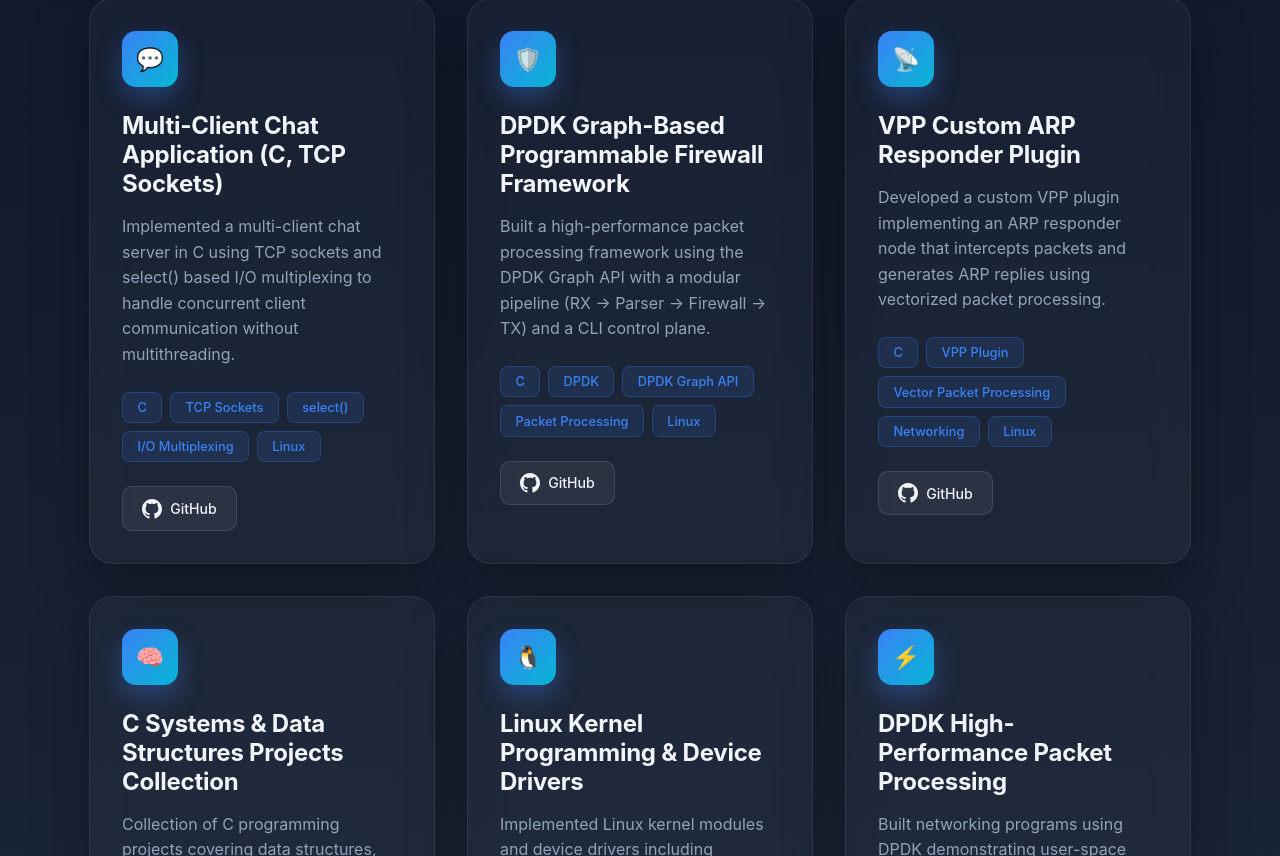
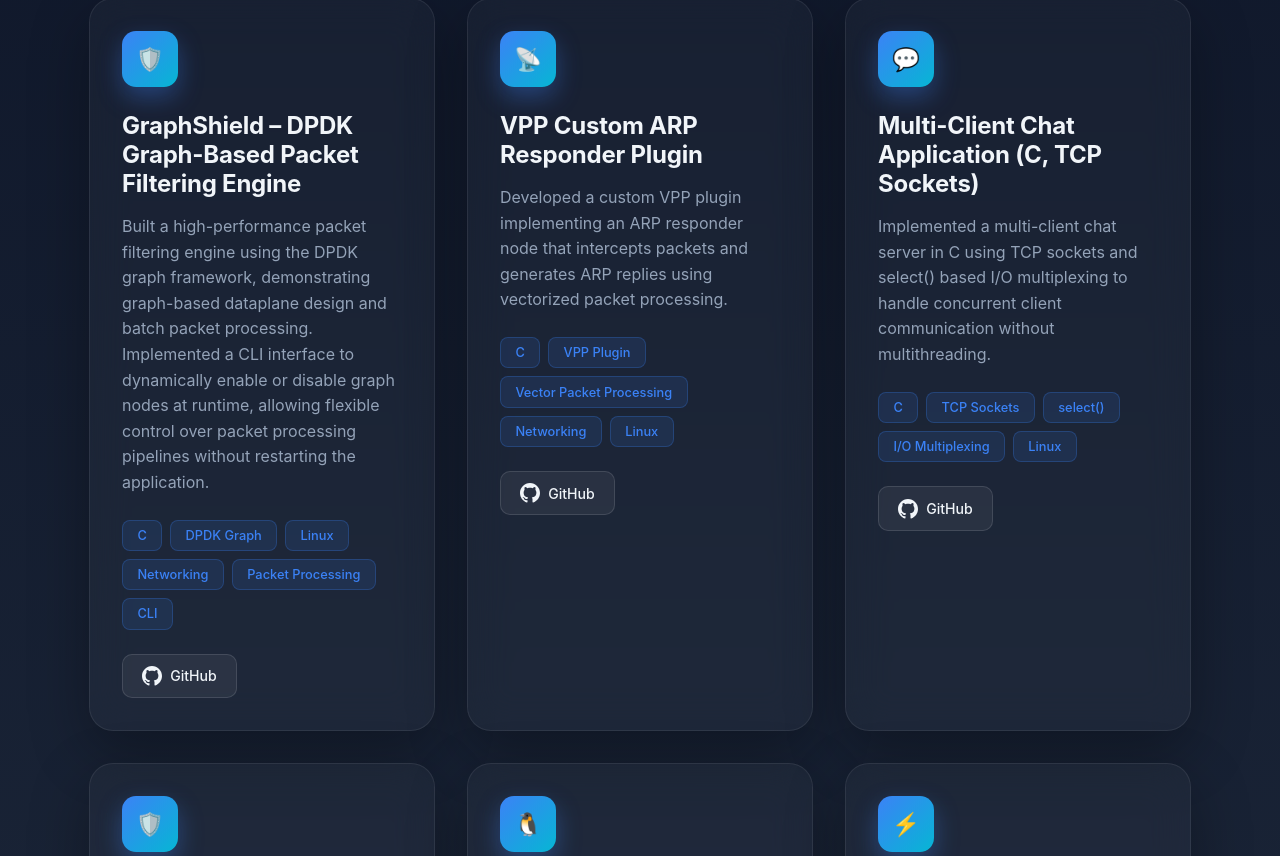
Before and after one commit to harshraj1695/Portfolio, a React (Vite) app: page / in a window 1280 px wide. Shown: the part 1764-2620 px from the top of the page. Built offline with nearby package versions, Linux system fonts and the light colour scheme; no server answers.

Commit message:
added the latest project

```diff
--- a/src/components/Projects.tsx
+++ b/src/components/Projects.tsx
@@ -3,6 +3,23 @@ import type { Project } from '../types';
 import './Projects.css';
 
 const projectsData: Project[] = [
+
+{
+  title: 'GraphShield – DPDK Graph-Based Packet Filtering Engine',
+  icon: '🛡️',
+  description:
+    'Built a high-performance packet filtering engine using the DPDK graph framework, demonstrating graph-based dataplane design and batch packet processing. Implemented a CLI interface to dynamically enable or disable graph nodes at runtime, allowing flexible control over packet processing pipelines without restarting the application.',
+  techStack: ['C', 'DPDK Graph', 'Linux', 'Networking', 'Packet Processing', 'CLI'],
+  githubUrl: 'https://github.com/harshraj1695/GraphShield',
+},
+{
+  title: 'VPP Custom ARP Responder Plugin',
+  icon: '📡',
+  description:
+    'Developed a custom VPP plugin implementing an ARP responder node that intercepts packets and generates ARP replies using vectorized packet processing.',
+  techStack: ['C', 'VPP Plugin', 'Vector Packet Processing', 'Networking', 'Linux'],
+  githubUrl: 'https://github.com/harshraj1695/VPP_For_Beginners/tree/main/plugins/myarp',
+},
 {
   title: 'Multi-Client Chat Application (C, TCP Sockets)',
   icon: '💬',
@@ -19,22 +36,14 @@ icon: '🛡️',
   techStack: ['C', 'DPDK', 'DPDK Graph API', 'Packet Processing', 'Linux'],
   githubUrl: 'https://github.com/harshraj1695/DPDK_For_Beginners/tree/main/dpdk-graph-fw',
 },
-{
-  title: 'VPP Custom ARP Responder Plugin',
-  icon: '📡',
-  description:
-    'Developed a custom VPP plugin implementing an ARP responder node that intercepts packets and generates ARP replies using vectorized packet processing.',
-  techStack: ['C', 'VPP Plugin', 'Vector Packet Processing', 'Networking', 'Linux'],
-  githubUrl: 'https://github.com/harshraj1695/VPP_For_Beginners/tree/main/plugins/myarp',
-},
-{
-  title: 'C Systems & Data Structures Projects Collection',
-  icon: '🧠',
-  description:
-    'Collection of C programming projects covering data structures, sockets, IPC mechanisms, multithreading, and system programming.',
-  techStack: ['C', 'POSIX APIs', 'Linux', 'Sockets', 'Multithreading', 'IPC'],
-  githubUrl: 'https://github.com/harshraj1695/Cprojects',
-},
+// {
+//   title: 'C Systems & Data Structures Projects Collection',
+//   icon: '🧠',
+//   description:
+//     'Collection of C programming projects covering data structures, sockets, IPC mechanisms, multithreading, and system programming.',
+//   techStack: ['C', 'POSIX APIs', 'Linux', 'Sockets', 'Multithreading', 'IPC'],
+//   githubUrl: 'https://github.com/harshraj1695/Cprojects',
+// },
 {
   title: 'Linux Kernel Programming & Device Drivers',
   icon: '🐧',
```
